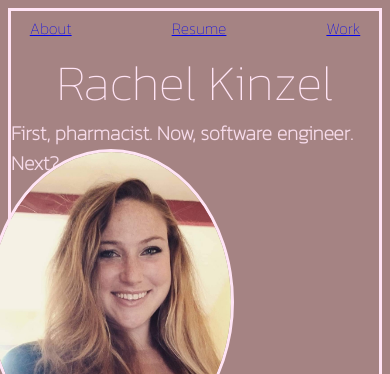
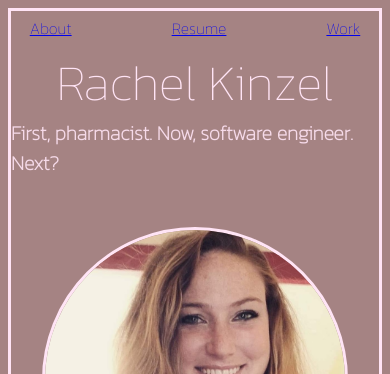
Before and after one commit to rharen11/Portfolio, a plain HTML site: page index.html in a window 390 px wide. Shown: the top 374 px of the page. Drawn offline with nearby package versions, Linux system fonts and the light colour scheme.

Commit message:
adjust size of profile pic for phone screen

```diff
--- a/style.css
+++ b/style.css
@@ -194,11 +194,6 @@ ion-icon {
         background-color: transparent;
     }
 
-    #profile-pic{
-        width: 200px;
-        height: 200px;
-    }
-
     #about-pic img, #projects-page-pic img{
         width: 100px;
         height: 100px;
```
